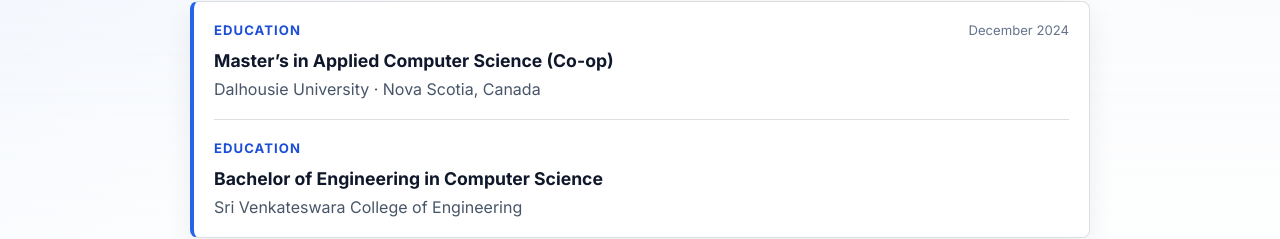
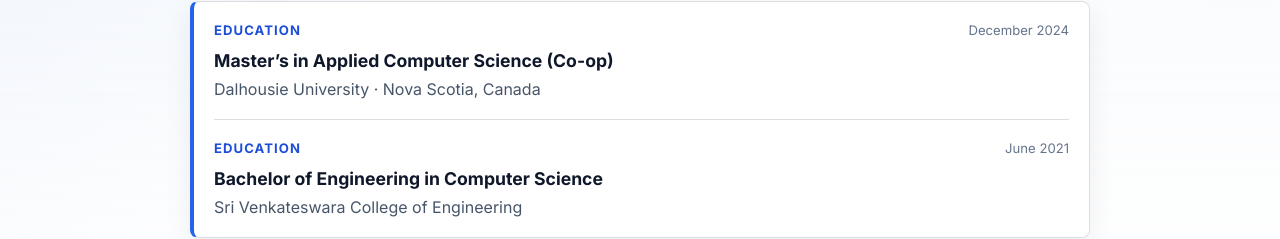
Before and after one commit to Kabilesh020799/Porfolio_React, a React (Create React App) app: page / in a window 1280 px wide. Shown: the part 1334-1573 px from the top of the page. Built offline with nearby package versions, Linux system fonts and the light colour scheme; no server answers.

Commit message:
added gad date

```diff
--- a/src/data/about.js
+++ b/src/data/about.js
@@ -25,6 +25,8 @@
     {
       degree: "Bachelor of Engineering in Computer Science",
       institution: "Sri Venkateswara College of Engineering",
+      graduation: "June 2021",
+      dateTime: "2021-06",
     },
   ],
 };
```
